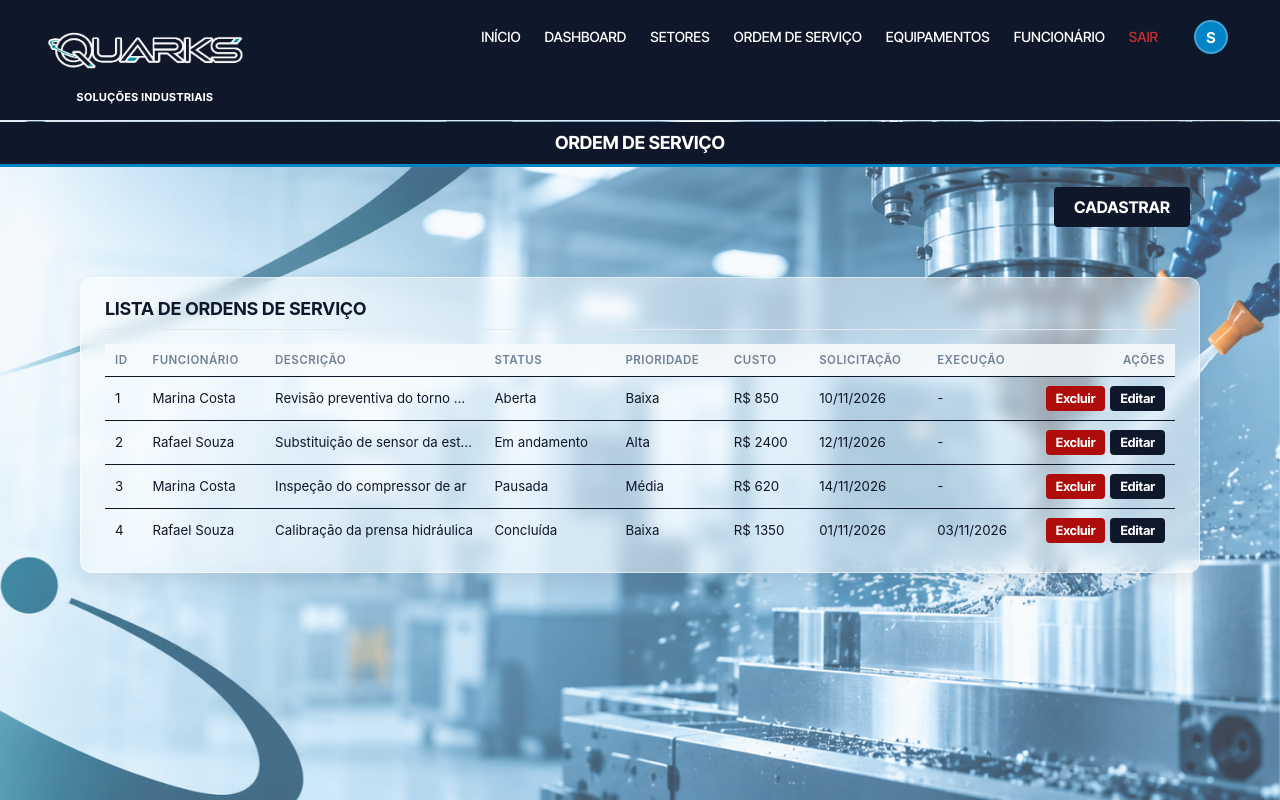
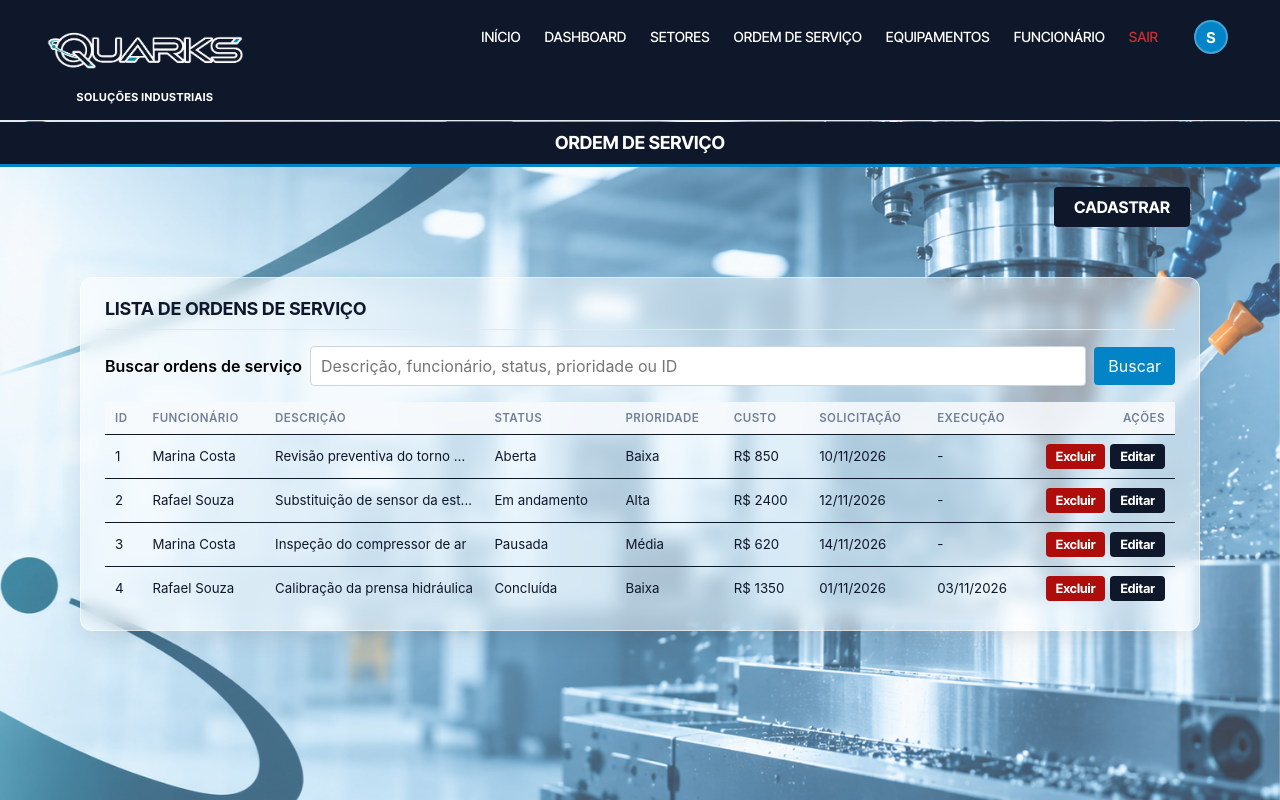
Before and after one commit to Eduardo271012/Projeto_Final_v2, a Flask app: page /ordens_servico in a window 1280 px wide. Run offline with Flask 3, Linux system fonts and the light colour scheme; a user stored in the database is signed in; data comes from the database, SQL or seed files in the repository; tables that the repository leaves empty hold one stand-in row (values such as "Sample post"); parts of the project's set-up code (start-up, migrations or seed data) failed here and were passed over.

Commit message:
mudanças cams

```diff
--- a/app.py
+++ b/app.py
@@ -1,9 +1,9 @@
 from flask import Flask, flash, redirect, render_template, request, url_for
 from flask_login import LoginManager, login_required, logout_user, login_user, current_user
-from sqlalchemy import select
+from sqlalchemy import String, cast, func, or_, select
 from sqlalchemy.exc import SQLAlchemyError
 from banco import tabela_equipamento, tabela_funcionario, tabela_ordens_servico, tabela_setor
-from database import Funcionario, Setor, db_session, Usuario
+from database import Equipamento, Funcionario, OrdemServico, Setor, db_session, Usuario
 from functools import wraps
 from datetime import datetime
 
@@ -111,15 +111,35 @@ def registro():
 @app.route('/equipamentos')
 @login_required
 def equipamentos():
-    lista_equipamentos = tabela_equipamento.select_ativos()
-    return render_template('equipamento.html', equipamentos=lista_equipamentos)
+    termo = request.args.get("q", "").strip()[:100]
+    consulta = select(Equipamento).where(Equipamento.status_delete == True)
+    if termo:
+        filtros = [
+            Equipamento.nome.icontains(termo, autoescape=True),
+            Equipamento.modelo.icontains(termo, autoescape=True),
+        ]
+        if termo.isdecimal() and len(termo) <= 10:
+            filtros.append(Equipamento.id == int(termo))
+        consulta = consulta.where(or_(*filtros))
+    lista_equipamentos = db_session.execute(consulta).scalars().all()
+    return render_template('equipamento.html', equipamentos=lista_equipamentos, termo=termo)
 
 
 @app.route('/equipamentos/excluidos')
 @login_required
 def listar_equipamentos_excluidos():
-    lista_equipamentos = tabela_equipamento.select_excluidos()
-    return render_template('equipamento.html', equipamentos=lista_equipamentos, excluidos=1)
+    termo = request.args.get("q", "").strip()[:100]
+    consulta = select(Equipamento).where(Equipamento.status_delete == False)
+    if termo:
+        filtros = [
+            Equipamento.nome.icontains(termo, autoescape=True),
+            Equipamento.modelo.icontains(termo, autoescape=True),
+        ]
+        if termo.isdecimal() and len(termo) <= 10:
+            filtros.append(Equipamento.id == int(termo))
+        consulta = consulta.where(or_(*filtros))
+    lista_equipamentos = db_session.execute(consulta).scalars().all()
+    return render_template('equipamento.html', equipamentos=lista_equipamentos, excluidos=1, termo=termo)
 
 
 @app.route('/equipamentos/cadastro', methods=['GET', 'POST'])
@@ -192,8 +212,22 @@ def restaurar_equipamento(equipamento_id):
 @app.route('/ordens_servico', methods=['GET'])
 @login_required
 def ordens_servico_lista_view():
-    lista_ordens = tabela_ordens_servico.select_todas()
-    return render_template('ordens_servico.html', ordens=lista_ordens)
+    termo = request.args.get("q", "").strip()[:100]
+    consulta = select(OrdemServico)
+    if termo:
+        filtros = [
+            OrdemServico.descricao.icontains(termo, autoescape=True),
+            OrdemServico.status_os.icontains(termo, autoescape=True),
+            OrdemServico.prioridade.icontains(termo, autoescape=True),
+            Funcionario.nome.icontains(termo, autoescape=True),
+        ]
+        if termo.isdecimal() and len(termo) <= 10:
+            filtros.append(OrdemServico.id == int(termo))
+        consulta = consulta.outerjoin(
+            Funcionario, OrdemServico.responsavel_id == Funcionario.id
+        ).where(or_(*filtros))
+    lista_ordens = db_session.execute(consulta.order_by(OrdemServico.id.asc())).scalars().all()
+    return render_template('ordens_servico.html', ordens=lista_ordens, termo=termo)
 
 
 @app.route('/servico/ordens/cadastro', methods=['GET', 'POST'])
@@ -288,15 +322,35 @@ def editar_ordem_servico(ordem_id):
 @app.route('/setor', methods=['GET'])
 @login_required
 def setor():
-    lista_setores = tabela_setor.select_ativos()
-    return render_template('setor.html', setores=lista_setores)
+    termo = request.args.get("q", "").strip()[:100]
+    lista_setores = consultar_setores(True, termo)
+    return render_template('setor.html', setores=lista_setores, termo=termo)
 
 
 @app.route('/setor/excluidos', methods=['GET'])
 @login_required
 def listar_setores_excluidos():
-    lista_setores = tabela_setor.select_excluidos()
-    return render_template('setor.html', setores=lista_setores, excluidos=1)
+    termo = request.args.get("q", "").strip()[:100]
+    lista_setores = consultar_setores(False, termo)
+    return render_template('setor.html', setores=lista_setores, excluidos=1, termo=termo)
+
+
+def consultar_setores(ativos, termo):
+    consulta = (
+        select(Setor, func.count(Funcionario.id))
+        .outerjoin(Funcionario, Setor.id == Funcionario.setor_id)
+        .where(Setor.status_delete == ativos)
+        .group_by(Setor.id)
+    )
+    if termo:
+        filtros = [
+            Setor.nome.icontains(termo, autoescape=True),
+            Setor.descricao.icontains(termo, autoescape=True),
+        ]
+        if termo.isdecimal() and len(termo) <= 10:
+            filtros.append(Setor.id == int(termo))
+        consulta = consulta.where(or_(*filtros))
+    return db_session.execute(consulta).all()
 
 
 @app.route('/setor/cadastro', methods=['GET', 'POST'])
@@ -364,8 +418,25 @@ def restaurar_setor(setor_id):
 @login_required
 
 def funcionarios():
-    lista_funcionarios = tabela_funcionario.select_todos()
-    return render_template('funcionario.html', funcionarios=lista_funcionarios)
+    termo = request.args.get("q", "").strip()[:100]
+    consulta = (
+        select(Funcionario, Setor)
+        .join(Setor, Funcionario.setor_id == Setor.id)
+        .order_by(Funcionario.id.asc())
+    )
+    if termo:
+        filtros = [
+            Funcionario.nome.icontains(termo, autoescape=True),
+            Funcionario.email.icontains(termo, autoescape=True),
+            Funcionario.funcao.icontains(termo, autoescape=True),
+            cast(Funcionario.cpf, String).contains(termo, autoescape=True),
+            Setor.nome.icontains(termo, autoescape=True),
+        ]
+        if termo.isdecimal() and len(termo) <= 10:
+            filtros.append(Funcionario.id == int(termo))
+        consulta = consulta.where(or_(*filtros))
+    lista_funcionarios = db_session.execute(consulta).all()
+    return render_template('funcionario.html', funcionarios=lista_funcionarios, termo=termo)
 
 @app.route('/funcionarios/cadastro', methods=['GET', 'POST'])
 @login_required
--- a/static/css/style.css
+++ b/static/css/style.css
@@ -938,6 +938,50 @@ td.acoes {
     user-select: none;
 }
 
+.busca-lista {
+    display: flex;
+    align-items: center;
+    flex-wrap: wrap;
+    gap: 8px;
+    margin: 16px 0;
+}
+
+.busca-lista label {
+    font-weight: 600;
+}
+
+.busca-lista input {
+    flex: 1 1 220px;
+    min-width: 0;
+    padding: 9px 10px;
+    border: 1px solid #cbd5e1;
+    border-radius: 4px;
+    font: inherit;
+}
+
+.busca-lista button {
+    padding: 9px 14px;
+    border: 0;
+    border-radius: 4px;
+    background: #0284c7;
+    color: #ffffff;
+    font: inherit;
+    cursor: pointer;
+}
+
+.busca-lista button:hover {
+    background: #0369a1;
+}
+
+.limpar-busca {
+    color: #0369a1;
+    text-decoration: none;
+}
+
+.limpar-busca:hover {
+    text-decoration: underline;
+}
+
 .container-perfil {
     max-width: 600px;
     margin: 40px auto;
--- a/templates/equipamento.html
+++ b/templates/equipamento.html
@@ -50,6 +50,12 @@
     {% if request.endpoint != 'cadastro_equipamento' and not editar %}
     <section class="container-perfil">
         <h2>{% if excluidos %}LISTA DE EQUIPAMENTOS EXCLUÍDOS{% else %}LISTA DE EQUIPAMENTOS{% endif %}</h2>
+        <form class="busca-lista" action="{{ url_for(request.endpoint) }}" method="get" role="search">
+            <label for="busca-equipamentos">Buscar equipamentos</label>
+            <input id="busca-equipamentos" type="search" name="q" value="{{ termo or '' }}" placeholder="Nome, modelo ou ID" maxlength="100">
+            <button type="submit">Buscar</button>
+            {% if termo %}<a href="{{ url_for(request.endpoint) }}" class="limpar-busca">Limpar</a>{% endif %}
+        </form>
         {% if equipamentos %}
         <table>
             <thead>
--- a/templates/funcionario.html
+++ b/templates/funcionario.html
@@ -61,6 +61,12 @@
     {% if request.endpoint != 'cadastro_funcionario' %}
     <section class="container-perfil">
         <h2>LISTA DE FUNCIONÁRIOS</h2>
+        <form class="busca-lista" action="{{ url_for('funcionarios') }}" method="get" role="search">
+            <label for="busca-funcionarios">Buscar funcionários</label>
+            <input id="busca-funcionarios" type="search" name="q" value="{{ termo or '' }}" placeholder="Nome, CPF, e-mail, função ou setor" maxlength="100">
+            <button type="submit">Buscar</button>
+            {% if termo %}<a href="{{ url_for('funcionarios') }}" class="limpar-busca">Limpar</a>{% endif %}
+        </form>
         {% if funcionarios %}
         <table>
             <thead>
--- a/templates/ordens_servico.html
+++ b/templates/ordens_servico.html
@@ -103,6 +103,12 @@
     {% if request.endpoint != 'cadastro_ordem_view' and not editar %}
     <section class="container-perfil">
         <h2>LISTA DE ORDENS DE SERVIÇO</h2>
+        <form class="busca-lista" action="{{ url_for('ordens_servico_lista_view') }}" method="get" role="search">
+            <label for="busca-ordens">Buscar ordens de serviço</label>
+            <input id="busca-ordens" type="search" name="q" value="{{ termo or '' }}" placeholder="Descrição, funcionário, status, prioridade ou ID" maxlength="100">
+            <button type="submit">Buscar</button>
+            {% if termo %}<a href="{{ url_for('ordens_servico_lista_view') }}" class="limpar-busca">Limpar</a>{% endif %}
+        </form>
         {% if ordens %}
         <table>
             <thead>
--- a/templates/setor.html
+++ b/templates/setor.html
@@ -41,6 +41,12 @@
     {% if request.endpoint != 'cadastro_setor' and not editar %}
     <section class="container-perfil">
         <h2>{% if excluidos %}LISTA DE SETORES EXCLUÍDOS{% else %}LISTA DE SETORES{% endif %}</h2>
+        <form class="busca-lista" action="{{ url_for(request.endpoint) }}" method="get" role="search">
+            <label for="busca-setores">Buscar setores</label>
+            <input id="busca-setores" type="search" name="q" value="{{ termo or '' }}" placeholder="Nome, descrição ou ID" maxlength="100">
+            <button type="submit">Buscar</button>
+            {% if termo %}<a href="{{ url_for(request.endpoint) }}" class="limpar-busca">Limpar</a>{% endif %}
+        </form>
         {% if setores %}
         <table>
             <thead>
```
